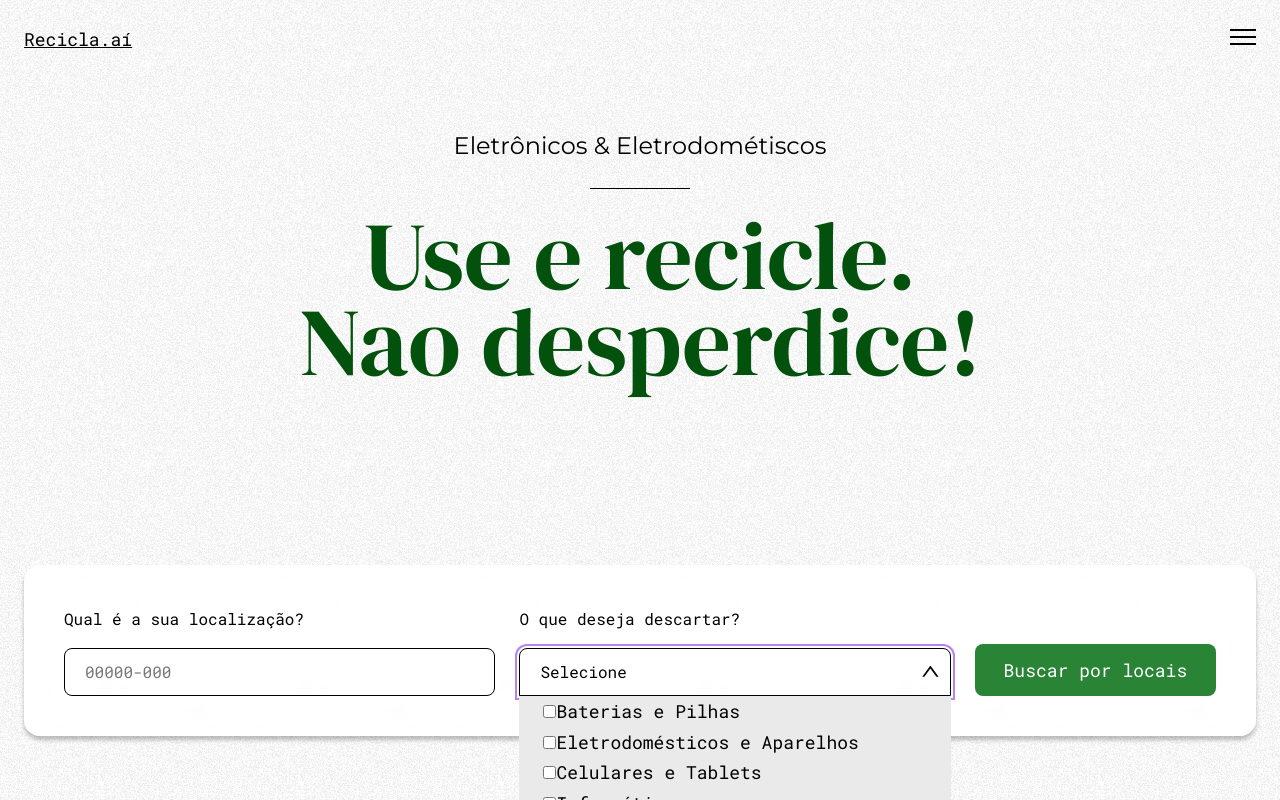
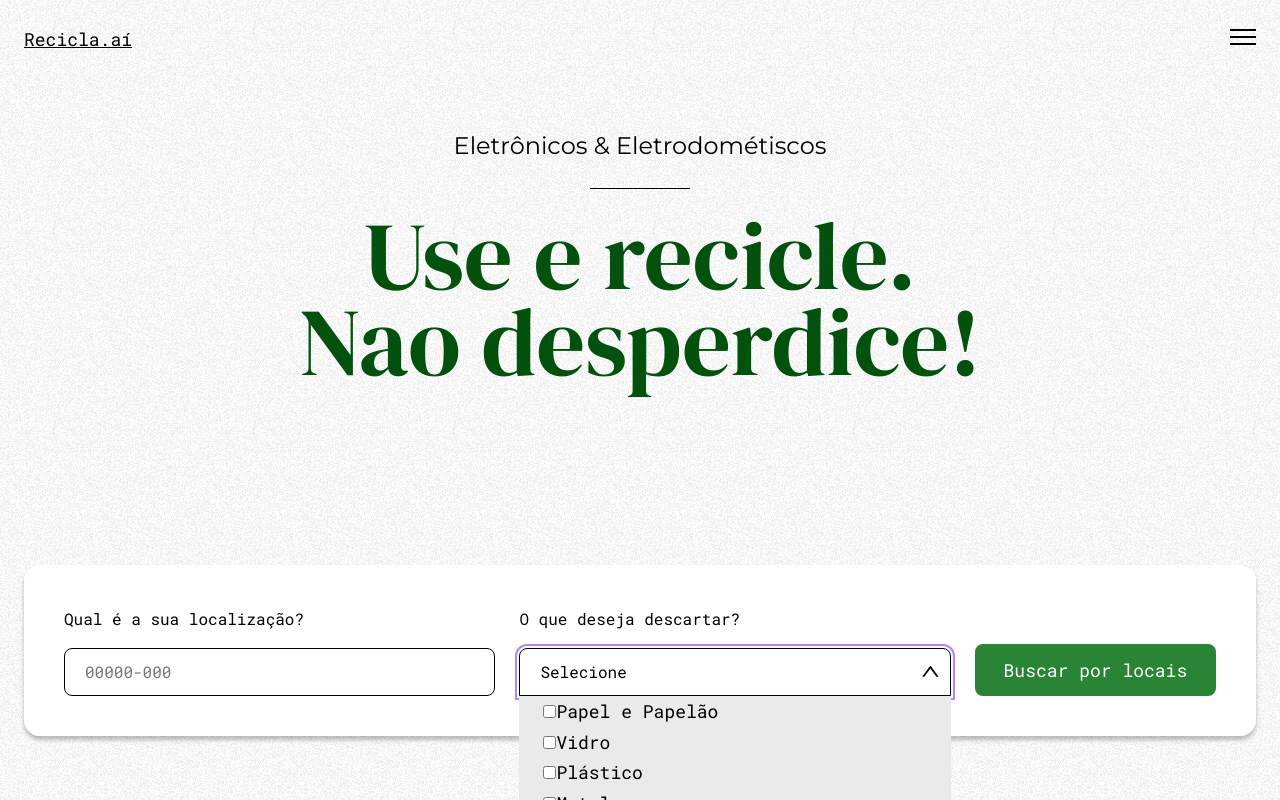
Before and after one commit to facens-fcc/recicla-ai-spring-boot, a React (Vite) app: page / in a window 1280 px wide. Both pictures are taken after a click on the button "Selecione". Shown: the top 800 px of the page. Built offline with nearby package versions, Linux system fonts and the light colour scheme.

Commit message:
Update results feed by filtering by category and sorting by distance

```diff
--- a/src/components/Card/Card.jsx
+++ b/src/components/Card/Card.jsx
@@ -1,13 +1,12 @@
 import React from 'react';
 import style from './Card.module.css';
 
-const Card = ({ name, street, city, state, distance }) => {
-
+const Card = ({ name, address }) => {
   return (
     <div className={style.card}>
       <h3 className={style.card__title}>{name}</h3>
-      <p>{street}, {city}, {state}</p>
-      <p>{distance} km</p>
+      <p>{address.street}, {address.city}, {address.state}</p>
+      <p>{address.distance} km</p>
     </div>
   );
 };
--- a/src/components/SearchForm/SearchForm.jsx
+++ b/src/components/SearchForm/SearchForm.jsx
@@ -75,7 +75,6 @@ const SearchForm = () => {
     } else {
       setSelectedCategory(selectedCategory.filter((category) => category !== name));
     }
-
   };
 
   useEffect(() => {
@@ -163,9 +162,9 @@ const SearchForm = () => {
             {handleDropdownLabel()}
           </button>
           <div className={style.dropdownContent} aria-hidden={!isDropdownOpen} aria-labelledby="dropdown-button" id="dropdown-content" role="dialog">
-            {categories.map(({ id, name, label }) => (
+            {categories.map(({ id, label }) => (
               <div className={style.field} key={id}>
-                <input type="checkbox" name={name} id={id} onChange={handleCheckboxChange} />
+                <input type="checkbox" name={label} id={id} onChange={handleCheckboxChange} />
                 <label htmlFor={id}>{label}</label>
               </div>
             ))}
--- a/src/data/categories.json
+++ b/src/data/categories.json
@@ -1,34 +1,18 @@
 [
   {
     "id": 1,
-    "featured": true,
-    "name": "batteries",
-    "label": "Baterias e Pilhas",
-    "description": "Lorem ipsum dolor sit amet, consectetur adipiscing elit, sed do eiusmod tempor incididunt.",
-    "image": "https://source.unsplash.com/random/400x300"
+    "label": "Papel e Papelão"
   },
   {
     "id": 2,
-    "featured": true,
-    "name": "appliances",
-    "label": "Eletrodomésticos e Aparelhos",
-    "description": "Lorem ipsum dolor sit amet, consectetur adipiscing elit, sed do eiusmod tempor incididunt.",
-    "image": "https://source.unsplash.com/random/400x300"
+    "label": "Vidro"
   },
   {
     "id": 3,
-    "featured": true,
-    "name": "mobile_devices",
-    "label": "Celulares e Tablets",
-    "description": "Lorem ipsum dolor sit amet, consectetur adipiscing elit, sed do eiusmod tempor incididunt.",
-    "image": "https://source.unsplash.com/random/400x300"
+    "label": "Plástico"
   },
   {
     "id": 4,
-    "featured": false,
-    "name": "computer_accessories",
-    "label": "Informática",
-    "description": "Lorem ipsum dolor sit amet, consectetur adipiscing elit, sed do eiusmod tempor incididunt.",
-    "image": "https://source.unsplash.com/random/400x300"
+    "label": "Metal"
   }
 ]
--- a/src/data/companies.json
+++ b/src/data/companies.json
@@ -14,12 +14,7 @@
       "lat": "-23.4857683",
       "lng": "-47.48440069999999"
     },
-    "categories": {
-      "batteries": true,
-      "appliances": true,
-      "mobile_devices": true,
-      "computer_accessories": true
-    },
+    "categories": ["Metal"],
     "opening_hours": {
       "monday": "08:00 - 18:00",
       "tuesday": "08:00 - 18:00",
@@ -46,12 +41,7 @@
       "lat": "-23.4857683",
       "lng": "-47.48440069999999"
     },
-    "categories": {
-      "batteries": false,
-      "appliances": false,
-      "mobile_devices": true,
-      "computer_accessories": true
-    },
+    "categories": ["Plástico"],
     "opening_hours": {
       "monday": "08:00 - 18:00",
       "tuesday": "08:00 - 18:00",
@@ -78,12 +68,7 @@
       "lat": "-23.4857683",
       "lng": "-47.48440069999999"
     },
-    "categories": {
-      "batteries": true,
-      "appliances": false,
-      "mobile_devices": false,
-      "computer_accessories": false
-    },
+    "categories": ["Vidro"],
     "opening_hours": {
       "monday": "08:00 - 18:00",
       "tuesday": "08:00 - 18:00",
@@ -110,12 +95,7 @@
       "lat": "-23.4857683",
       "lng": "-47.48440069999999"
     },
-    "categories": {
-      "batteries": false,
-      "appliances": true,
-      "mobile_devices": false,
-      "computer_accessories": true
-    },
+    "categories": ["Papel e Papelão"],
     "opening_hours": {
       "monday": "08:00 - 18:00",
       "tuesday": "08:00 - 18:00",
--- a/src/pages/Results/Results.jsx
+++ b/src/pages/Results/Results.jsx
@@ -9,23 +9,26 @@ import Card from '../../components/Card/Card';
 const Results = () => {
   const queryParams = new URLSearchParams(window.location.search);
 
-  const [filteredCompanies, setFilteredCompanies] = useState(Companies);
+  const [categories, setCategories] = useState([]);
+  const [companies, setCompanies] = useState(Companies);
+  const [filteredCompanies, setFilteredCompanies] = useState([]);
 
-  const originCoordinates = [queryParams.get('lat'), queryParams.get('lng')];
-  const categories = [queryParams.get('category')].flatMap(category => category.split(","));
-  console.log(categories);
+  const selectedCategories = queryParams.get('category').split(',');
+  const userCoordinates = [queryParams.get('lat'), queryParams.get('lng')];
 
-    // const companyCategories = Companies.map(company => {
-    //   const entries = Object.entries(company.categories);
-    //   const values = entries.filter(value => value[1] === true);
-    //   return company;
-    // })
+  useEffect(() => {
+    setCategories(selectedCategories);
+    setCompanies(companiesWithDistance);
+  }, []);
 
-    // console.log(companyCategories)
+  useEffect(() => {
+    setFilteredCompanies(filterCompaniesByCategory.sort((a, b) => a.address.distance - b.address.distance));
+  }, [companies]);
 
   /**
    * Calculates the distance between two points in km using the Haversine formula.
    * @param {Array} origin - [lat, lng]
+   * @param {Array} destination - [lat, lng]
    * @link https://www.movable-type.co.uk/scripts/latlong.html
    */
 
@@ -43,14 +46,32 @@ const Results = () => {
     return d;
   };
 
-  const companiesWithDistance = Companies.map((company) => {
+  /**
+   * Define the distance between the user and the company.
+   * @param {Object} company
+   * @param {Array} userCoordinates
+   * @returns {Object} company
+   */
+
+  const companiesWithDistance = companies.map((company) => {
     const companyCoordinates = [company.address.lat, company.address.lng];
-    const distance = calculateDistance(originCoordinates, companyCoordinates);
+    const distance = calculateDistance(userCoordinates, companyCoordinates);
     company.address.distance = distance;
     return company;
   });
 
-  const sortedCompanies = companiesWithDistance.sort((a, b) => a.distance - b.distance);
+  /**
+   * Filter companies by category. If at least one category matches, the company is added to the filteredCompanies array.
+   * @param {Array} categories
+   * @param {Array} companies
+   * @returns {Array} filteredCompanies
+   */
+
+  const filterCompaniesByCategory = companies.filter((company) => {
+    const companyCategories = company.categories;
+    const matches = companyCategories.filter((category) => categories.includes(category));
+    return matches.length > 0;
+  });
 
   return (
     <main>
@@ -60,14 +81,8 @@ const Results = () => {
         </div>
         <div className="container">
           <div className={style.results__wrapper}>
-            {sortedCompanies.map(({ id, name, address }) => (
-              <Card key={id}
-                name={name}
-                street={address.street}
-                city={address.city}
-                state={address.state}
-                distance={address.distance.toFixed(2)}
-              />
+            {filteredCompanies.map((company) => (
+              <Card key={company.id} name={company.name} address={company.address} />
             ))}
           </div>
         </div>
```
